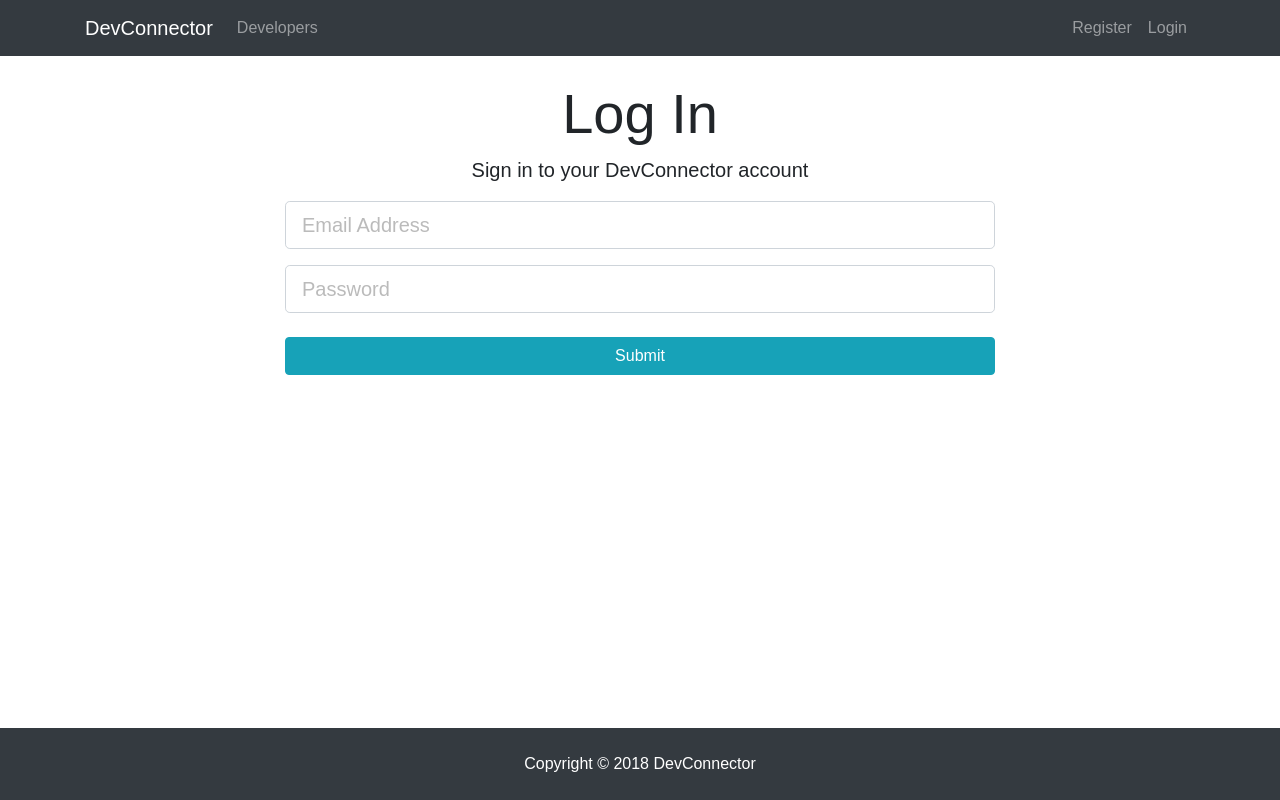
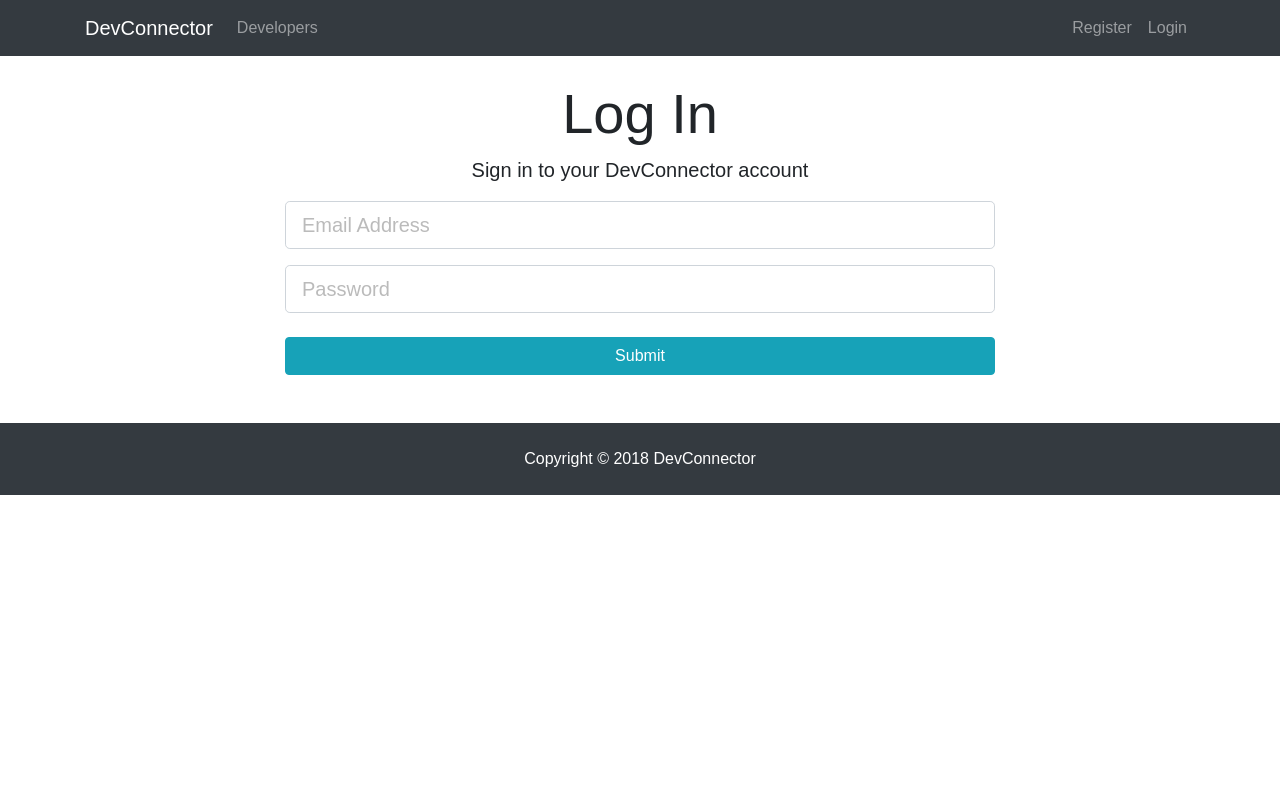
Before and after one commit to chungleee/mern-social-network, a React (Create React App) app in the folder client/: page /login in a window 1280 px wide. Built offline with nearby package versions, Linux system fonts and the light colour scheme.

Commit message:
removed fixed-bottom class

```diff
--- a/client/src/components/layout/Footer.js
+++ b/client/src/components/layout/Footer.js
@@ -2,7 +2,7 @@
 
 const Footer = () => {
   return (
-    <footer className="bg-dark text-white mt-5 p-4 text-center fixed-bottom">
+    <footer className="bg-dark text-white mt-5 p-4 text-center">
       Copyright &copy; {new Date().getFullYear()} DevConnector
     </footer>
   )
```
